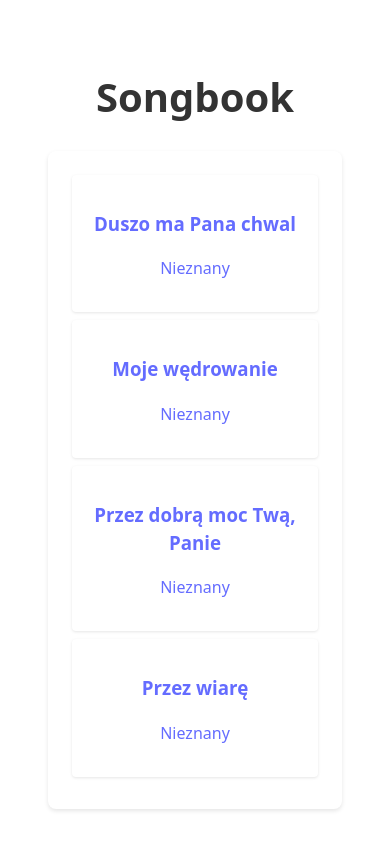
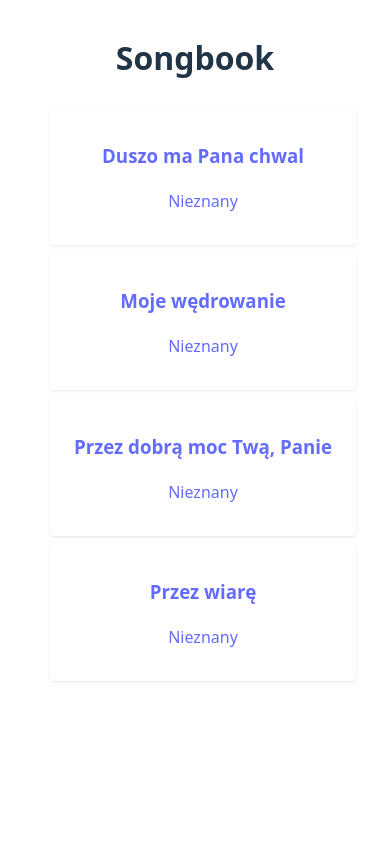
Before and after one commit to darekpiano/songs, a React (Vite) app: page / in a window 390 px wide. Shown: the top 850 px of the page. Built offline with nearby package versions, Linux system fonts and the light colour scheme; no server answers.

Commit message:
Hide header only in song detail view

```diff
--- a/src/App.css
+++ b/src/App.css
@@ -42,26 +42,34 @@
 }
 
 .app {
-  max-width: 1200px;
-  margin: 0 auto;
-  padding: 2rem;
+  min-height: 100vh;
+  display: flex;
+  flex-direction: column;
 }
 
 header {
   text-align: center;
   margin-bottom: 2rem;
+  padding: 1rem;
 }
 
-h1 {
-  font-size: 2.5rem;
-  color: #333;
+header h1 {
+  margin: 0;
+  font-size: 32px;
+  font-weight: 600;
+}
+
+/* Ukryj nagłówek na stronie szczegółów piosenki */
+.song-detail header {
+  display: none;
 }
 
 main {
-  background: #fff;
-  border-radius: 8px;
-  box-shadow: 0 2px 4px rgba(0, 0, 0, 0.1);
-  padding: 2rem;
+  flex: 1;
+  width: 100%;
+  max-width: 800px;
+  margin: 0 auto;
+  padding: 0 16px;
 }
 
 .song-list, .song-detail {
@@ -75,10 +83,15 @@ h2 {
 
 @media (max-width: 768px) {
   .app {
-    padding: 1rem;
+    padding: 0;
+  }
+
+  header {
+    margin-bottom: 1rem;
+    padding: 0.5rem;
   }
 
   main {
-    padding: 1rem;
+    padding: 0 8px;
   }
 }
--- a/src/App.tsx
+++ b/src/App.tsx
@@ -1,6 +1,6 @@
 import { HashRouter as Router, Routes, Route } from 'react-router-dom'
 import { SongList } from './components/SongList/SongList'
-import SongDetail from './components/SongDetail/SongDetail'
+import { SongDetail } from './components/SongDetail/SongDetail'
 import './App.css'
 
 function App() {
```
